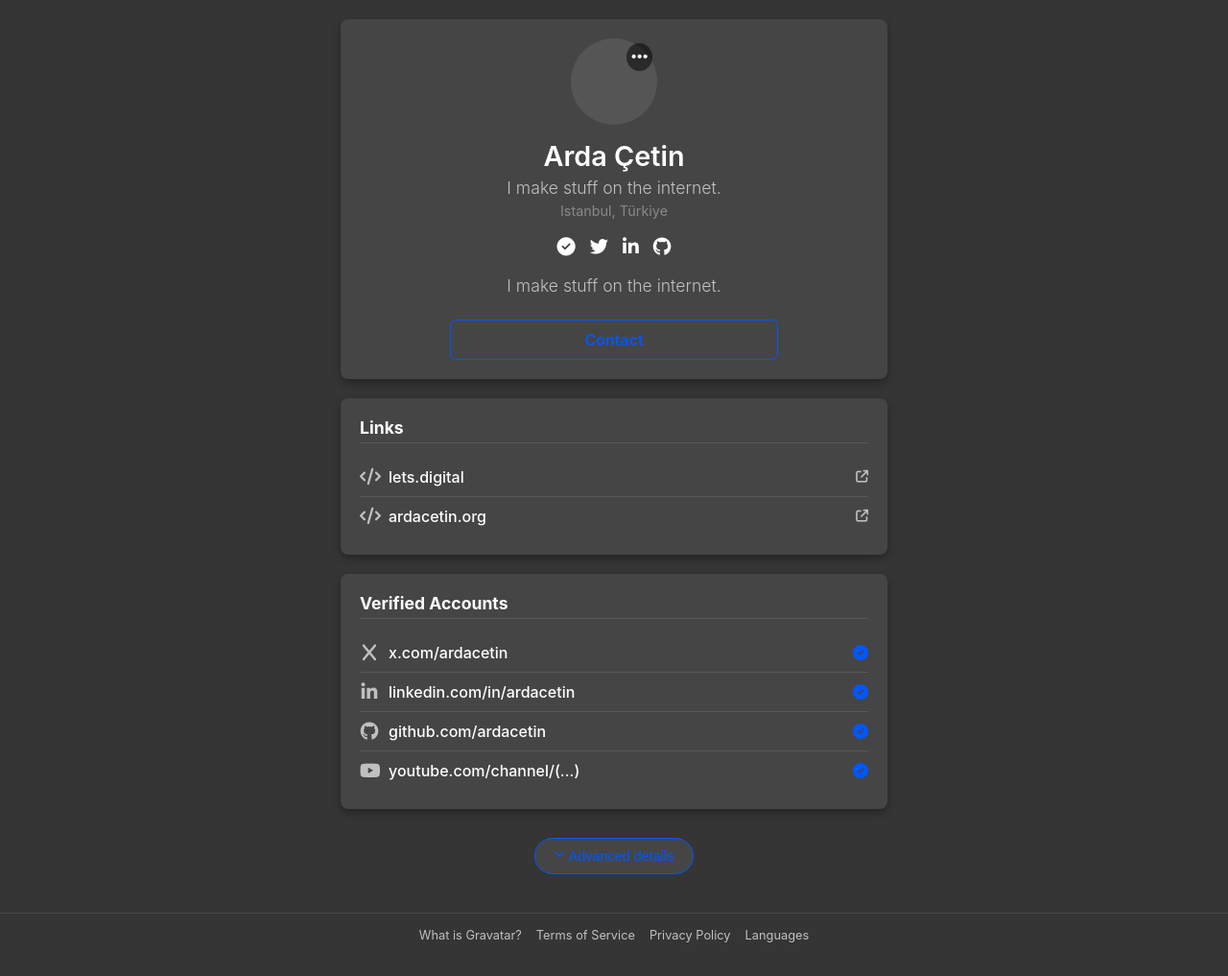
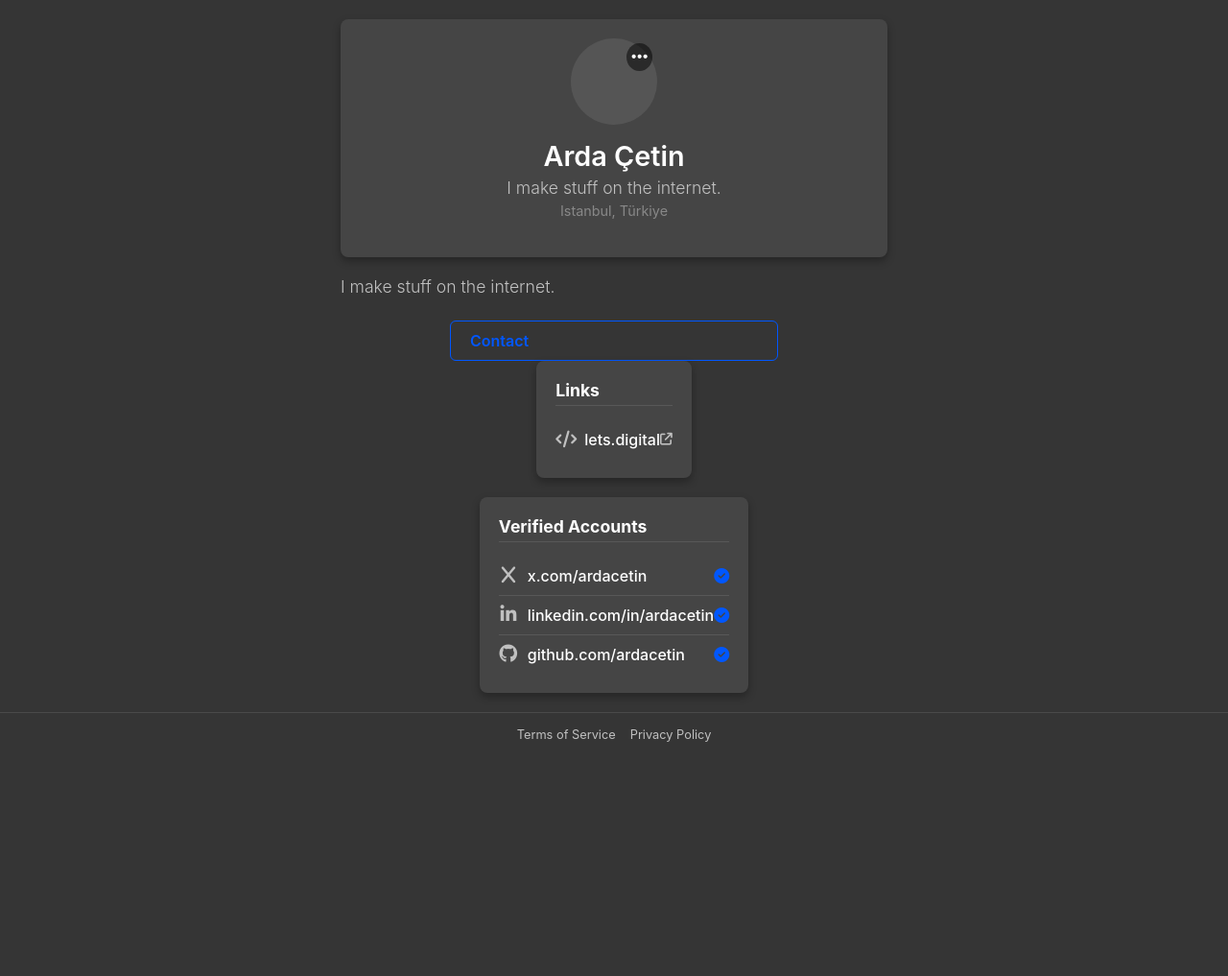
Before and after one commit to ardacetin/ardacetin.org, a plain HTML site: page index.html in a window 1280 px wide. Shown: the whole page at 96% size. After the commit the page ends 840 px from the top, so only its background shows below. Drawn offline with Linux system fonts and the light colour scheme.

Commit message:
Update index.html

```diff
--- a/index.html
+++ b/index.html
@@ -20,11 +20,7 @@
                 <p class="tagline">I make stuff on the internet.</p>
                 <p class="location">Istanbul, Türkiye</p>
 
-                <div class="social-icons">
-                    <i class="fas fa-check-circle verified-icon"></i>
-                    <i class="fab fa-twitter"></i>
-                    <i class="fab fa-linkedin-in"></i>
-                    <i class="fab fa-github"></i>
+
                 </div>
             </div>
 
@@ -40,11 +36,6 @@
             <div class="link-item">
                 <i class="fas fa-code link-icon"></i>
                 <a href="https://lets.digital" target="_blank">lets.digital</a>
-                <i class="fas fa-arrow-up-right-from-square external-icon"></i>
-            </div>
-            <div class="link-item">
-                <i class="fas fa-code link-icon"></i>
-                <a href="https://ardacetin.org" target="_blank">ardacetin.org</a>
                 <i class="fas fa-arrow-up-right-from-square external-icon"></i>
             </div>
         </div>
@@ -66,23 +57,14 @@
                 <a href="https://github.com/ardacetin" target="_blank">github.com/ardacetin</a>
                 <i class="fas fa-check-circle verified-check"></i>
             </div>
-            <div class="account-item">
-                <i class="fab fa-youtube verified-logo"></i>
-                <a href="#" target="_blank">youtube.com/channel/(...)</a>
-                <i class="fas fa-check-circle verified-check"></i>
-            </div>
         </div>
 
-        <div class="advanced-details">
-            <button><i class="fas fa-angle-down"></i> Advanced details</button>
-        </div>
+
 
     </div>
     <footer class="footer">
-        <a href="#">What is Gravatar?</a>
         <a href="#">Terms of Service</a>
         <a href="#">Privacy Policy</a>
-        <a href="#">Languages</a>
     </footer>
 </body>
 </html>
```
